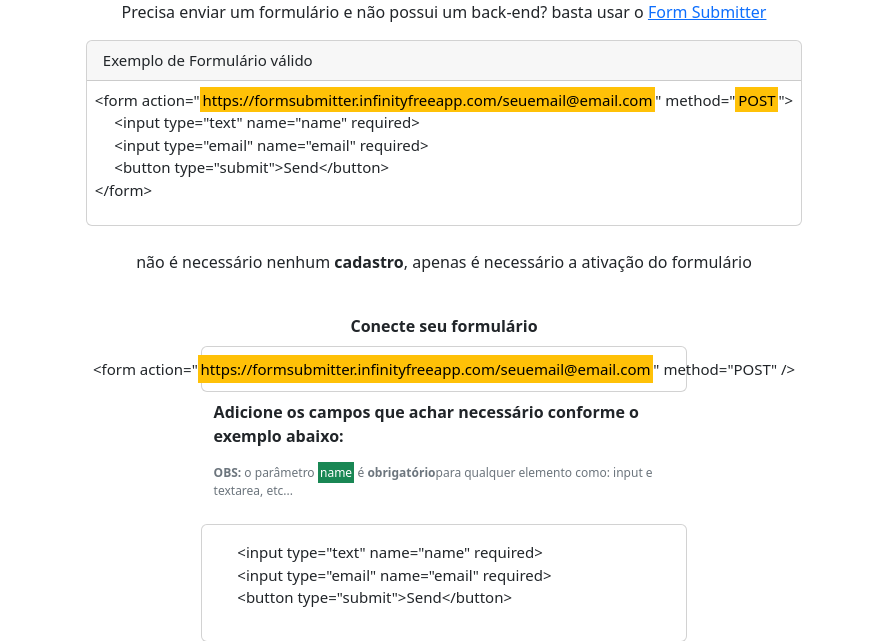
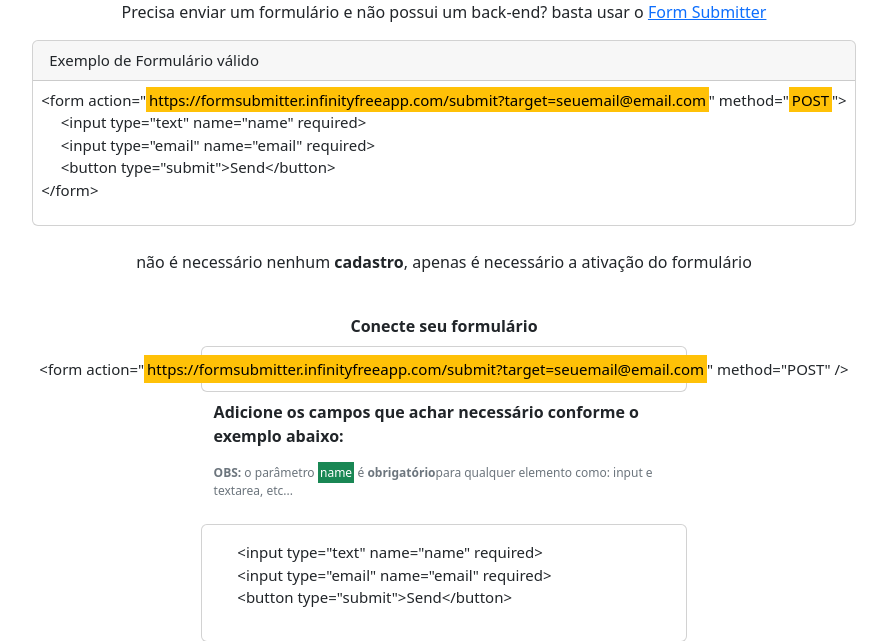
Before and after one commit to YrllanBrandao/form-submitter, a PHP site: page /App/Views/index/index.php in a window 1280 px wide. Shown: the part 56-697 px from the top of the page, without its empty margins (196-1083 px from the left). Run offline with PHP 8.4, Linux system fonts and the light colour scheme.

Commit message:
chore: html text

```diff
--- a/App/Views/index/index.php
+++ b/App/Views/index/index.php
@@ -44,7 +44,7 @@
                 Exemplo de Formulário válido
             </div>
             <p class="p-2">&lt;form action="<mark
-                    class="bg-warning ">https://formsubmitter.infinityfreeapp.com/seuemail@email.com</mark>"
+                    class="bg-warning ">https://formsubmitter.infinityfreeapp.com/submit?target=seuemail@email.com</mark>"
                 method="<mark
                     class="bg-warning ">POST</mark>"&gt;<br>
                 <span>
@@ -64,7 +64,7 @@
             <li class="d-flex flex-column align-items-center fw-bold">Conecte seu formulário
             </li>
            <div class="card  p-2 text-center d-flex  justify-content-center align-items-center text-nowrap align-items-center">
-          <p class="d-flex align-items-center my-auto"> &lt;form action="<mark class="bg-warning">https://formsubmitter.infinityfreeapp.com/seuemail@email.com</mark>" method="POST" /></p>
+          <p class="d-flex align-items-center my-auto"> &lt;form action="<mark class="bg-warning">https://formsubmitter.infinityfreeapp.com/submit?target=seuemail@email.com</mark>" method="POST" /></p>
            </div>
             <li class="d-flex align-items-center flex-column">
             <p class="fw-bold">Adicione os campos que achar necessário conforme o exemplo abaixo: </p>
```
